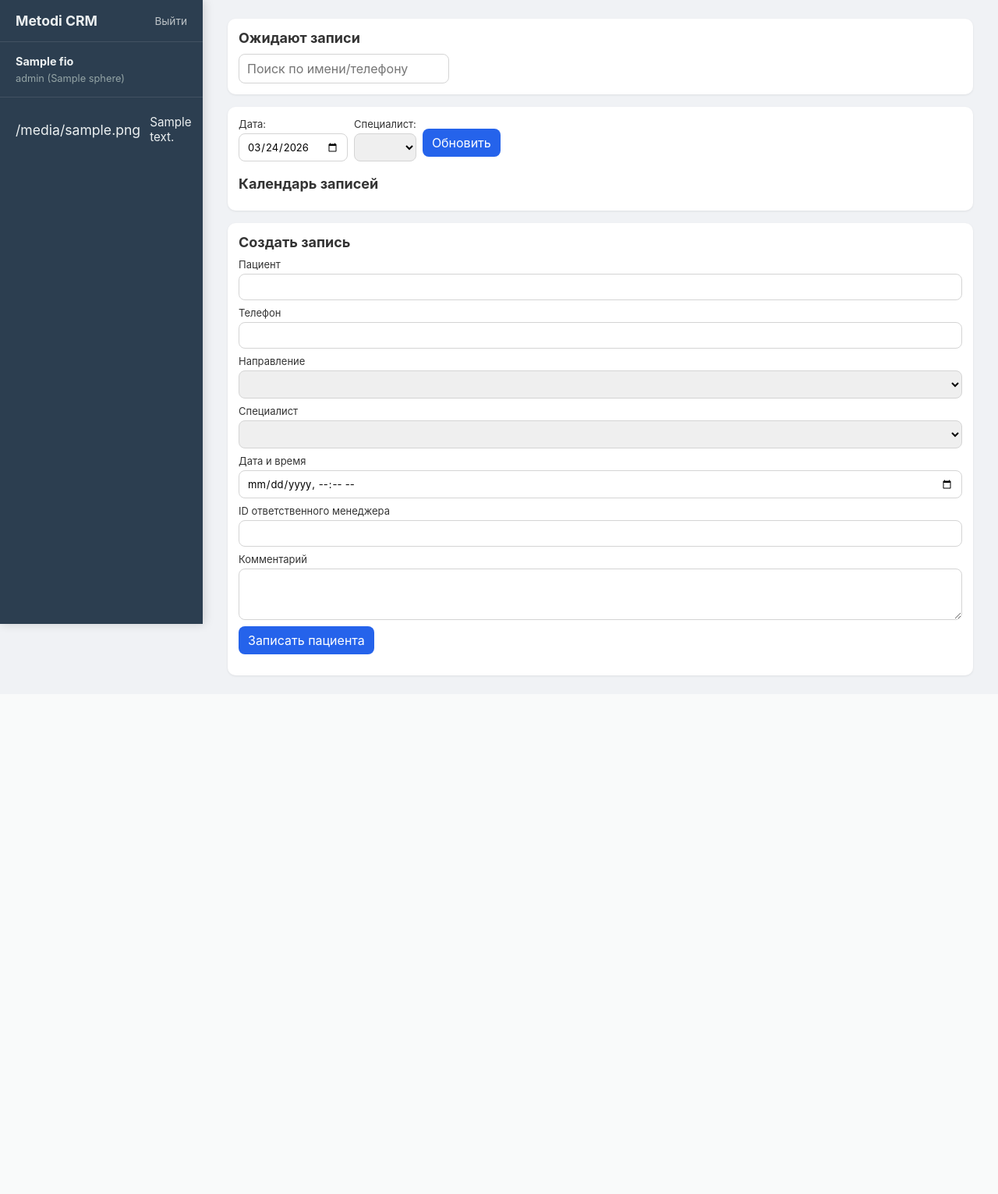
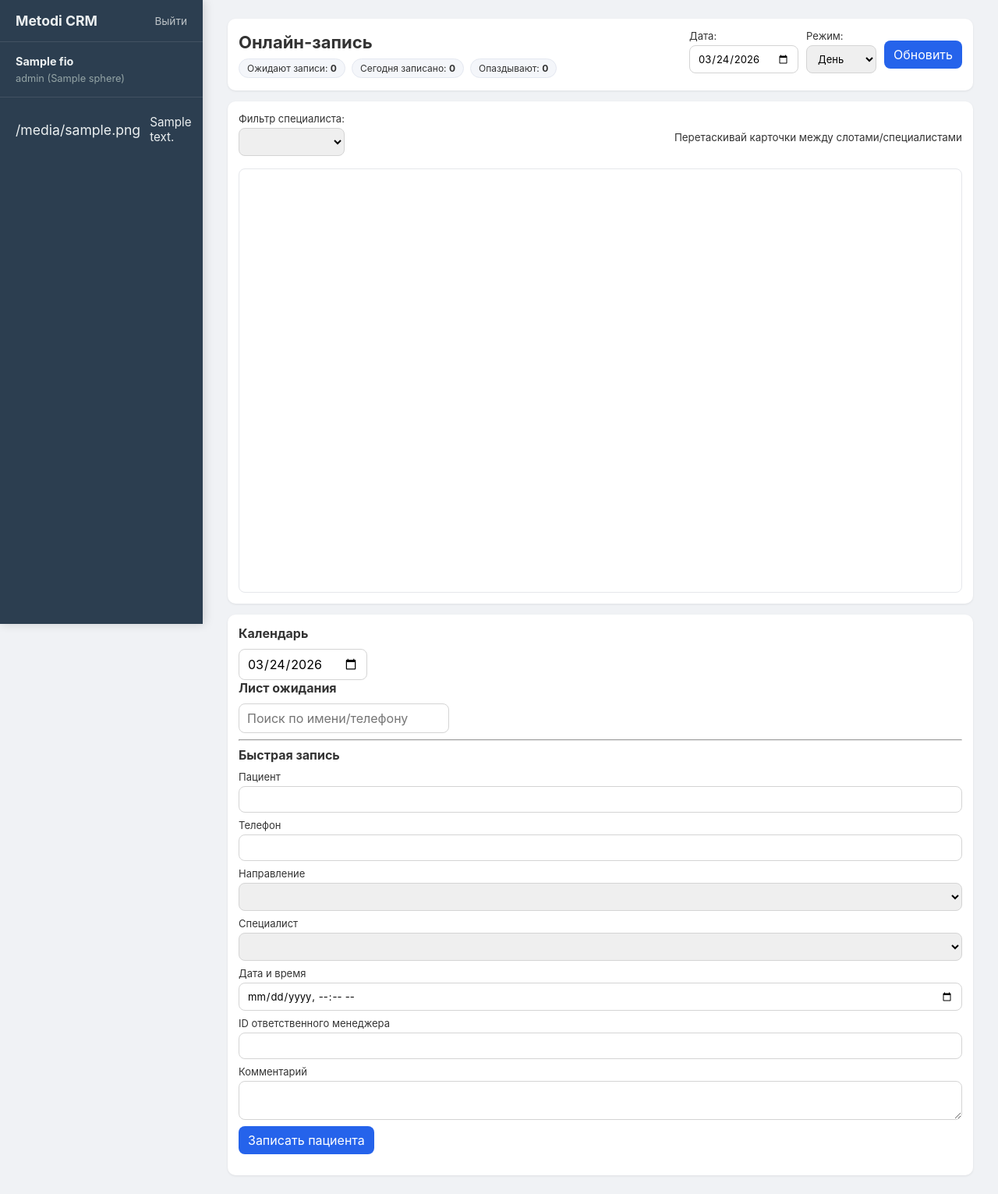
Before and after one commit to Koujikin711/crm-bot, a Flask app: template web/templates/online_booking.html in a window 1280 px wide. Shown: the whole page at 78% size. Before the commit the page ends 868 px from the top, so only its background shows below. Run offline with Flask 3, Linux system fonts and the light colour scheme; data comes from the database, SQL or seed files in the repository; the template is opened without the code that fills it: most values are stand-ins (such as "Sample title", 1, 10 or a date in 2020); lists and menus that the app fills with data are empty.

Commit message:
Upgrade online-booking to Bitrix-style scheduler UI.
Replace form-based layout with timeline board (day/week), waiting list side panel, status counters, draggable appointment cards, and backend PATCH endpoint for moving bookings with slot conflict checks.

Made-with: Cursor

```diff
--- a/web/app.py
+++ b/web/app.py
@@ -505,6 +505,52 @@ def api_booking_create_appointment():
     return jsonify({"ok": True}), 201
 
 
+@app.patch("/web-api/booking/appointments/<int:appointment_id>")
+@login_required
+@booking_access_required
+def api_booking_move_appointment(appointment_id):
+    body = request.get_json(silent=True) or {}
+    start_at = str(body.get("start_at", "")).strip()
+    specialist_id = int(body.get("specialist_id") or 0)
+    if not start_at or not specialist_id:
+        return jsonify({"detail": "start_at and specialist_id are required"}), 400
+    row = execute_query(
+        "SELECT direction_id FROM medical_appointments WHERE id = ?",
+        (appointment_id,),
+        fetchone=True,
+    )
+    if not row:
+        return jsonify({"detail": "Appointment not found"}), 404
+    direction_id = int(row[0])
+    direction = execute_query(
+        "SELECT duration_min FROM medical_directions WHERE id = ?",
+        (direction_id,),
+        fetchone=True,
+    )
+    if not direction:
+        return jsonify({"detail": "Direction not found"}), 404
+    duration_min = int(direction[0] or 30)
+    dt_start = _parse_dt(start_at)
+    dt_end = dt_start.replace(second=0, microsecond=0)
+    dt_end = dt_end.timestamp() + duration_min * 60
+    end_at = datetime.fromtimestamp(dt_end).strftime("%Y-%m-%d %H:%M")
+    overlap = execute_query(
+        """SELECT 1 FROM medical_appointments
+           WHERE specialist_id = ? AND status = 'booked' AND id != ?
+             AND NOT (end_at <= ? OR start_at >= ?)
+           LIMIT 1""",
+        (specialist_id, appointment_id, start_at, end_at),
+        fetchone=True,
+    )
+    if overlap:
+        return jsonify({"detail": "Slot already occupied"}), 409
+    execute_query(
+        "UPDATE medical_appointments SET specialist_id = ?, start_at = ?, end_at = ?, updated_at = ? WHERE id = ?",
+        (specialist_id, start_at, end_at, datetime.now().strftime("%Y-%m-%d %H:%M:%S"), appointment_id),
+    )
+    return jsonify({"ok": True})
+
+
 @app.patch("/web-api/booking/appointments/<int:appointment_id>/status")
 @login_required
 @booking_access_required
--- a/web/static/online-booking.css
+++ b/web/static/online-booking.css
@@ -1,7 +1,6 @@
-.booking-layout {
+.booking-root {
   display: grid;
-  grid-template-columns: 300px 1fr 360px;
-  gap: 16px;
+  gap: 14px;
 }
 
 .panel {
@@ -11,9 +10,154 @@
   padding: 14px;
 }
 
-.panel h2 {
+.panel h2,
+.panel h3 {
   margin: 0 0 10px;
-  font-size: 18px;
+  font-size: 16px;
+}
+
+.booking-header {
+  display: flex;
+  justify-content: space-between;
+  align-items: center;
+  gap: 16px;
+}
+
+.booking-header h1 {
+  margin: 0;
+  font-size: 22px;
+}
+
+.booking-header .right {
+  display: flex;
+  align-items: center;
+  gap: 10px;
+}
+
+.chips {
+  display: flex;
+  gap: 8px;
+  margin-top: 8px;
+}
+
+.chip {
+  background: #f4f6fa;
+  border: 1px solid #e4e8f0;
+  border-radius: 999px;
+  padding: 4px 10px;
+  font-size: 12px;
+}
+
+.booking-main {
+  display: grid;
+  grid-template-columns: 1fr 330px;
+  gap: 14px;
+  min-height: 75vh;
+}
+
+.scheduler-panel {
+  display: grid;
+  gap: 8px;
+}
+
+.scheduler-toolbar {
+  display: flex;
+  justify-content: space-between;
+  align-items: center;
+  gap: 10px;
+}
+
+#scheduler-wrap {
+  border: 1px solid #e5e7eb;
+  border-radius: 8px;
+  overflow: auto;
+  height: 68vh;
+  background: #fff;
+}
+
+.sched-grid {
+  min-width: 940px;
+}
+
+.sched-head {
+  display: grid;
+  grid-template-columns: 70px repeat(var(--spec-count), minmax(200px, 1fr));
+  position: sticky;
+  top: 0;
+  z-index: 2;
+  background: #f8fafc;
+  border-bottom: 1px solid #e5e7eb;
+}
+
+.sched-head div {
+  padding: 8px;
+  border-right: 1px solid #eef2f7;
+  font-weight: 600;
+  font-size: 13px;
+}
+
+.sched-body {
+  display: grid;
+  grid-template-columns: 70px repeat(var(--spec-count), minmax(200px, 1fr));
+}
+
+.time-cell {
+  border-right: 1px solid #eef2f7;
+  border-bottom: 1px solid #f1f5f9;
+  font-size: 12px;
+  color: #64748b;
+  padding: 6px;
+  background: #fafbff;
+}
+
+.slot {
+  position: relative;
+  min-height: 34px;
+  border-right: 1px solid #eef2f7;
+  border-bottom: 1px solid #f1f5f9;
+  background: #fff;
+}
+
+.slot.hover {
+  background: #eef7ff;
+}
+
+.appt {
+  position: absolute;
+  left: 6px;
+  right: 6px;
+  top: 4px;
+  border-radius: 8px;
+  padding: 6px 8px;
+  color: #fff;
+  font-size: 12px;
+  cursor: grab;
+  box-shadow: 0 2px 6px rgba(0, 0, 0, 0.2);
+  z-index: 3;
+}
+
+.appt.booked { background: #2d8cff; }
+.appt.completed { background: #22a06b; }
+.appt.cancelled { background: #9aa0aa; }
+.appt.no_show { background: #d64545; }
+
+.appt .title { font-weight: 700; display: block; }
+.appt .meta { opacity: 0.95; font-size: 11px; }
+
+.queue-list {
+  display: grid;
+  gap: 8px;
+  max-height: 260px;
+  overflow: auto;
+}
+
+.queue-item {
+  text-align: left;
+  border: 1px solid #e5e7eb;
+  border-radius: 8px;
+  background: #f8fafc;
+  padding: 8px;
+  cursor: pointer;
 }
 
 .toolbar {
@@ -74,13 +218,6 @@ button:hover {
   background: #1e4fd1;
 }
 
-.inline-form {
-  display: grid;
-  grid-template-columns: 1fr 120px auto;
-  gap: 8px;
-  margin-bottom: 10px;
-}
-
 .hint {
   color: #666;
   font-size: 13px;
@@ -99,7 +236,7 @@ button:hover {
 }
 
 @media (max-width: 1300px) {
-  .booking-layout {
+  .booking-main {
     grid-template-columns: 1fr;
   }
 }
--- a/web/static/online-booking.js
+++ b/web/static/online-booking.js
@@ -1,3 +1,14 @@
+const state = {
+  directions: [],
+  specialists: [],
+  queue: [],
+  appointments: [],
+  dayStartHour: 8,
+  dayEndHour: 20,
+  stepMin: 30,
+  dragApptId: null,
+};
+
 async function j(url, opts) {
   const r = await fetch(url, opts);
   const data = await r.json().catch(() => ({}));
@@ -5,8 +16,12 @@ async function j(url, opts) {
   return data;
 }
 
-function fmt(item) {
-  return `<div class="item"><strong>${item.name || item.patient_name}</strong><br>${item.phone || item.patient_phone || ""}</div>`;
+function pad(n) {
+  return String(n).padStart(2, "0");
+}
+
+function formatDate(d) {
+  return `${d.getFullYear()}-${pad(d.getMonth() + 1)}-${pad(d.getDate())}`;
 }
 
 function setMsg(text, ok = true) {
@@ -16,34 +31,76 @@ function setMsg(text, ok = true) {
   el.className = `hint ${ok ? "ok" : "err"}`;
 }
 
+function parseDT(text) {
+  const [d, t] = text.split(" ");
+  const [y, m, day] = d.split("-").map(Number);
+  const [hh, mm] = t.split(":").map(Number);
+  return new Date(y, m - 1, day, hh, mm, 0);
+}
+
+function durationMin(a) {
+  return Math.max(30, (parseDT(a.end_at) - parseDT(a.start_at)) / 60000);
+}
+
+function getVisibleDates() {
+  const mode = document.getElementById("view-mode").value;
+  const base = parseDT(`${document.getElementById("date-filter").value} 00:00`);
+  if (mode === "week") {
+    const list = [];
+    for (let i = 0; i < 7; i++) {
+      const d = new Date(base);
+      d.setDate(base.getDate() + i);
+      list.push(formatDate(d));
+    }
+    return list;
+  }
+  return [document.getElementById("date-filter").value];
+}
+
 async function loadDirections() {
-  const dirs = await j("/web-api/booking/directions");
+  state.directions = await j("/web-api/booking/directions");
   const select = document.getElementById("direction_id");
-  select.innerHTML = dirs.map((d) => `<option value="${d.id}">${d.name} (${d.duration_min} мин)</option>`).join("");
+  select.innerHTML = state.directions
+    .map((d) => `<option value="${d.id}">${d.name} (${d.duration_min} мин)</option>`)
+    .join("");
 }
 
 async function loadSpecialists() {
-  const specs = await j("/web-api/booking/specialists");
+  state.specialists = await j("/web-api/booking/specialists");
   const filter = document.getElementById("specialist-filter");
   const formSel = document.getElementById("specialist_id");
   const opts = [`<option value="">Все</option>`].concat(
-    specs.map((s) => `<option value="${s.id}">${s.full_name}</option>`)
+    state.specialists.map((s) => `<option value="${s.id}">${s.full_name}</option>`)
   );
   filter.innerHTML = opts.join("");
-  formSel.innerHTML = specs.map((s) => `<option value="${s.id}">${s.full_name}</option>`).join("");
+  formSel.innerHTML = state.specialists
+    .map((s) => `<option value="${s.id}">${s.full_name}</option>`)
+    .join("");
 }
 
 async function loadQueue() {
-  const q = await j("/web-api/booking/queue");
+  state.queue = await j("/web-api/booking/queue");
+  renderQueue();
+  document.getElementById("chip-waiting").textContent = String(state.queue.length);
+}
+
+function renderQueue() {
+  const search = (document.getElementById("queue-search").value || "").trim().toLowerCase();
   const list = document.getElementById("queue-list");
-  list.innerHTML = q
+  const filtered = state.queue.filter((x) => {
+    if (!search) return true;
+    return `${x.name} ${x.phone}`.toLowerCase().includes(search);
+  });
+  list.innerHTML = filtered
     .map(
-      (x) =>
-        `<button class="item queue-pick" data-phone="${x.phone}" data-name="${x.name}" data-manager="${x.responsible_manager_id || ""}">
-          <strong>${x.name}</strong><br>${x.phone}<br><small>Менеджер: ${x.responsible_manager_id || "-"}</small>
-        </button>`
+      (x) => `<button class="queue-item queue-pick" data-phone="${x.phone}" data-name="${x.name}" data-manager="${
+        x.responsible_manager_id || ""
+      }">
+        <b>${x.name}</b><br>${x.phone}<br><small>Менеджер: ${x.responsible_manager_id || "-"}</small>
+      </button>`
     )
     .join("");
+
   document.querySelectorAll(".queue-pick").forEach((el) =>
     el.addEventListener("click", () => {
       document.getElementById("lead_phone").value = el.dataset.phone || "";
@@ -55,36 +112,165 @@ async function loadQueue() {
 }
 
 async function loadAppointments() {
-  const d = document.getElementById("date-filter").value;
-  const s = document.getElementById("specialist-filter").value;
-  const qs = new URLSearchParams();
-  if (d) qs.set("date", d);
-  if (s) qs.set("specialist_id", s);
-  const items = await j(`/web-api/booking/appointments?${qs.toString()}`);
-  const list = document.getElementById("appointments-list");
-  list.innerHTML = items
-    .map(
-      (x) =>
-        `<div class="item">
-          <strong>${x.start_at} - ${x.end_at}</strong><br>
-          ${x.patient_name} (${x.patient_phone})<br>
-          ${x.specialist_name || ""} / ${x.direction_name || ""}<br>
-          Статус: <b>${x.status}</b>
-        </div>`
-    )
-    .join("");
+  const spec = document.getElementById("specialist-filter").value;
+  const dates = getVisibleDates();
+  const all = [];
+  for (const d of dates) {
+    const qs = new URLSearchParams();
+    qs.set("date", d);
+    if (spec) qs.set("specialist_id", spec);
+    const rows = await j(`/web-api/booking/appointments?${qs.toString()}`);
+    all.push(...rows);
+  }
+  state.appointments = all;
+  renderScheduler();
+  updateChips();
+}
+
+function updateChips() {
+  const totalBooked = state.appointments.filter((a) => a.status === "booked").length;
+  const now = new Date();
+  const late = state.appointments.filter((a) => a.status === "booked" && parseDT(a.start_at) < now).length;
+  document.getElementById("chip-booked").textContent = String(totalBooked);
+  document.getElementById("chip-late").textContent = String(late);
+}
+
+function renderScheduler() {
+  const wrap = document.getElementById("scheduler-wrap");
+  const specFilter = document.getElementById("specialist-filter").value;
+  let specialists = state.specialists.slice();
+  if (specFilter) specialists = specialists.filter((s) => String(s.id) === String(specFilter));
+  if (!specialists.length) {
+    wrap.innerHTML = "<div class='panel'>Нет специалистов</div>";
+    return;
+  }
+  const dates = getVisibleDates();
+  const resources = [];
+  for (const d of dates) {
+    for (const s of specialists) {
+      resources.push({ key: `${d}__${s.id}`, date: d, specialist: s });
+    }
+  }
+
+  const rows = [];
+  for (let h = state.dayStartHour; h < state.dayEndHour; h++) {
+    for (let m = 0; m < 60; m += state.stepMin) {
+      rows.push(`${pad(h)}:${pad(m)}`);
+    }
+  }
+  const grid = document.createElement("div");
+  grid.className = "sched-grid";
+  grid.style.setProperty("--spec-count", String(resources.length));
+
+  const head = document.createElement("div");
+  head.className = "sched-head";
+  head.innerHTML = `<div>Время</div>${resources
+    .map((r) => `<div>${r.specialist.full_name}<br><small>${r.date}</small></div>`)
+    .join("")}`;
+  grid.appendChild(head);
+
+  const body = document.createElement("div");
+  body.className = "sched-body";
+  rows.forEach((time) => {
+    body.insertAdjacentHTML("beforeend", `<div class="time-cell">${time}</div>`);
+    resources.forEach((r) => {
+      const dt = `${r.date} ${time}`;
+      const slot = document.createElement("div");
+      slot.className = "slot";
+      slot.dataset.specialistId = String(r.specialist.id);
+      slot.dataset.startAt = dt;
+      slot.addEventListener("dragover", (e) => {
+        e.preventDefault();
+        slot.classList.add("hover");
+      });
+      slot.addEventListener("dragleave", () => slot.classList.remove("hover"));
+      slot.addEventListener("drop", async (e) => {
+        e.preventDefault();
+        slot.classList.remove("hover");
+        if (!state.dragApptId) return;
+        try {
+          await j(`/web-api/booking/appointments/${state.dragApptId}`, {
+            method: "PATCH",
+            headers: { "Content-Type": "application/json" },
+            body: JSON.stringify({
+              specialist_id: Number(slot.dataset.specialistId),
+              start_at: slot.dataset.startAt,
+            }),
+          });
+          await loadAppointments();
+          setMsg("Запись перенесена", true);
+        } catch (err) {
+          setMsg(err.message, false);
+        }
+      });
+      body.appendChild(slot);
+    });
+  });
+  grid.appendChild(body);
+  wrap.innerHTML = "";
+  wrap.appendChild(grid);
+
+  for (const appt of state.appointments) {
+    const slot = wrap.querySelector(
+      `.slot[data-specialist-id="${appt.specialist_id || ""}"][data-start-at="${appt.start_at}"]`
+    );
+    if (!slot) continue;
+    const block = document.createElement("div");
+    block.className = `appt ${appt.status}`;
+    block.draggable = true;
+    block.dataset.apptId = String(appt.id);
+    block.title = `${appt.patient_name} ${appt.start_at}`;
+    block.innerHTML = `<span class="title">${appt.patient_name}</span><span class="meta">${
+      appt.start_at.split(" ")[1]
+    }-${appt.end_at.split(" ")[1]} • ${appt.patient_phone}</span>`;
+    const h = Math.max(30, Math.floor((durationMin(appt) / state.stepMin) * 34) - 6);
+    block.style.height = `${h}px`;
+    block.addEventListener("dragstart", () => {
+      state.dragApptId = Number(block.dataset.apptId);
+      block.style.opacity = "0.6";
+    });
+    block.addEventListener("dragend", () => {
+      state.dragApptId = null;
+      block.style.opacity = "1";
+    });
+    block.addEventListener("dblclick", async () => {
+      const next = prompt("Статус: booked/completed/no_show/cancelled", appt.status);
+      if (!next) return;
+      try {
+        await j(`/web-api/booking/appointments/${appt.id}/status`, {
+          method: "PATCH",
+          headers: { "Content-Type": "application/json" },
+          body: JSON.stringify({ status: next }),
+        });
+        await loadAppointments();
+      } catch (err) {
+        setMsg(err.message, false);
+      }
+    });
+    slot.appendChild(block);
+  }
 }
 
 function init() {
   const dateInput = document.getElementById("date-filter");
+  const mini = document.getElementById("mini-calendar");
   const now = new Date();
-  dateInput.value = `${now.getFullYear()}-${String(now.getMonth() + 1).padStart(2, "0")}-${String(
-    now.getDate()
-  ).padStart(2, "0")}`;
+  const today = formatDate(now);
+  dateInput.value = today;
+  mini.value = today;
 
   document.getElementById("refresh-btn").addEventListener("click", loadAppointments);
   document.getElementById("specialist-filter").addEventListener("change", loadAppointments);
-  dateInput.addEventListener("change", loadAppointments);
+  document.getElementById("view-mode").addEventListener("change", loadAppointments);
+  document.getElementById("queue-search").addEventListener("input", renderQueue);
+  dateInput.addEventListener("change", () => {
+    mini.value = dateInput.value;
+    loadAppointments();
+  });
+  mini.addEventListener("change", () => {
+    dateInput.value = mini.value;
+    loadAppointments();
+  });
 
   document.getElementById("booking-form").addEventListener("submit", async (e) => {
     e.preventDefault();
@@ -115,8 +301,7 @@ function init() {
     }
   });
 
-  loadDirections().then(loadSpecialists).then(loadAppointments);
-  loadQueue();
+  loadDirections().then(loadSpecialists).then(loadQueue).then(loadAppointments);
 }
 
 init();
--- a/web/templates/online_booking.html
+++ b/web/templates/online_booking.html
@@ -27,27 +27,47 @@
     </nav>
   </aside>
 
-  <main class="content booking-layout">
-    <section class="panel queue-panel">
-      <h2>Ожидают записи</h2>
-      <input id="queue-search" type="text" placeholder="Поиск по имени/телефону">
-      <div id="queue-list" class="list"></div>
-    </section>
-
-    <section class="panel calendar-panel">
-      <div class="toolbar">
+  <main class="content booking-root">
+    <section class="panel booking-header">
+      <div class="left">
+        <h1>Онлайн-запись</h1>
+        <div class="chips">
+          <span class="chip">Ожидают записи: <b id="chip-waiting">0</b></span>
+          <span class="chip">Сегодня записано: <b id="chip-booked">0</b></span>
+          <span class="chip">Опаздывают: <b id="chip-late">0</b></span>
+        </div>
+      </div>
+      <div class="right">
         <label>Дата: <input id="date-filter" type="date"></label>
-        <label>Специалист:
-          <select id="specialist-filter"></select>
+        <label>Режим:
+          <select id="view-mode">
+            <option value="day">День</option>
+            <option value="week">Неделя</option>
+          </select>
         </label>
         <button id="refresh-btn">Обновить</button>
       </div>
-      <h2>Календарь записей</h2>
-      <div id="appointments-list" class="list"></div>
     </section>
 
-    <section class="panel form-panel">
-      <h2>Создать запись</h2>
+    <section class="booking-main">
+      <div class="panel scheduler-panel">
+        <div class="scheduler-toolbar">
+          <label>Фильтр специалиста:
+            <select id="specialist-filter"></select>
+          </label>
+          <small>Перетаскивай карточки между слотами/специалистами</small>
+        </div>
+        <div id="scheduler-wrap"></div>
+      </div>
+
+      <aside class="panel right-panel">
+        <h3>Календарь</h3>
+        <input id="mini-calendar" type="date">
+        <h3>Лист ожидания</h3>
+        <input id="queue-search" type="text" placeholder="Поиск по имени/телефону">
+        <div id="queue-list" class="queue-list"></div>
+        <hr>
+        <h3>Быстрая запись</h3>
         <form id="booking-form">
           <input type="hidden" id="lead_phone">
           <label>Пациент
@@ -69,11 +89,12 @@
             <input id="responsible_manager_id" type="number">
           </label>
           <label>Комментарий
-          <textarea id="comment" rows="3"></textarea>
+            <textarea id="comment" rows="2"></textarea>
           </label>
           <button type="submit">Записать пациента</button>
         </form>
         <p id="form-msg" class="hint"></p>
+      </aside>
     </section>
   </main>
 
```
Lines whose indentation alone changed are shown as unchanged.
